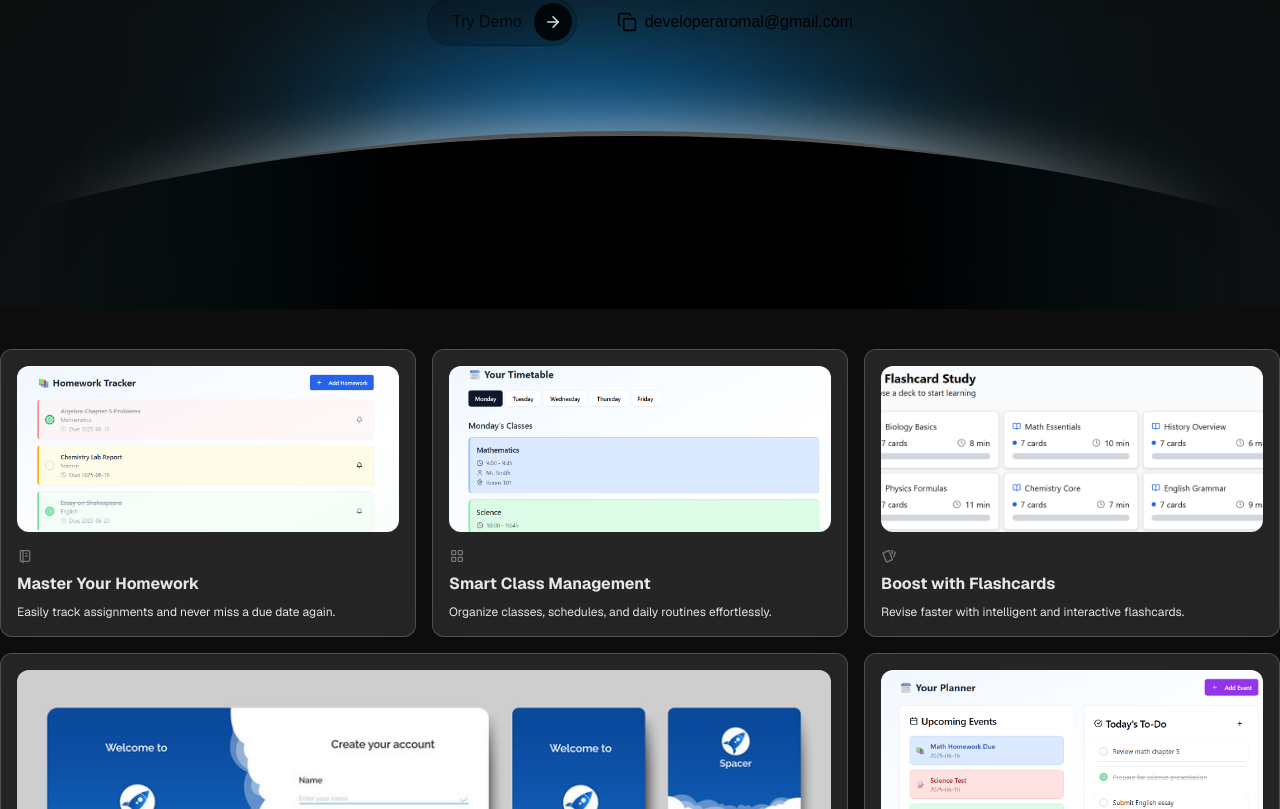
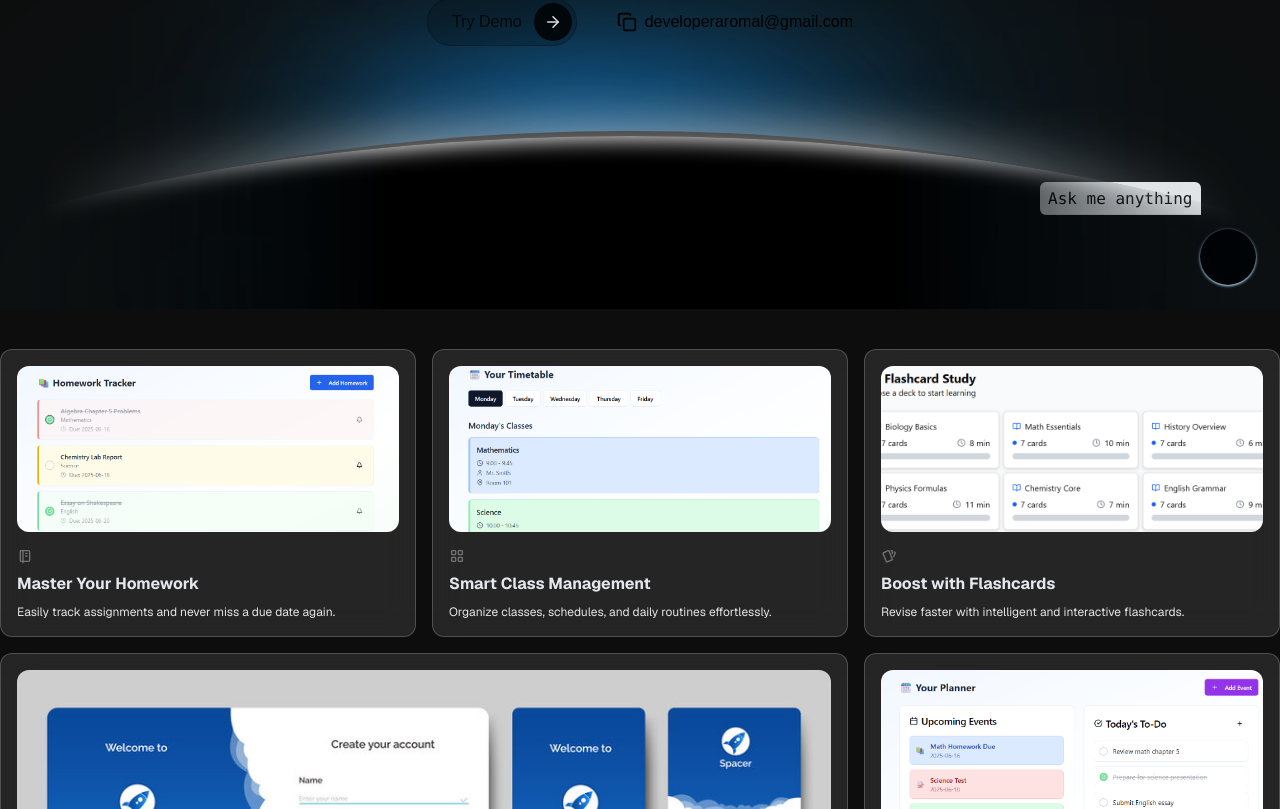
Before and after one commit to masterdevsabith/studbud, a Next.js app: page / in a window 1280 px wide. Shown: the part 491-1300 px from the top of the page. Built offline with nearby package versions, Linux system fonts and the light colour scheme.

Commit message:
updated hero

```diff
--- a/app/components/Hero.tsx
+++ b/app/components/Hero.tsx
@@ -209,7 +209,7 @@ export default function Hero() {
             className="absolute right-[-510px] bottom-[-759px] left-[-532px] aspect-[2.346820809248555/1] h-[956px] rounded-[100%] shadow-[inset_0_2px_20px_#fff,0_-10px_50px_1px_#ffffff7d] dark:bg-black"
             style={{
               boxShadow:
-                "inset 0 2px 22.8022px #000000, 0 -10px 52.8022px 1px rgba(255, 255, 255, 0.53)",
+                "inset 0 2px 22.8022px #ffffff, 0 -10px 52.8022px 1px rgba(255, 255, 255, 0.53)",
               backgroundColor: "#000000",
             }}
           ></div>
--- /dev/null
+++ b/app/components/ui/Chat.tsx
@@ -0,0 +1,16 @@
+import { MessageCircle } from "lucide-react";
+
+export default function Chat() {
+  return (
+    <div className="fixed bottom-6 right-6 shadow shadow-sky-200 bg-black px-4 py-4 rounded-full">
+      <div>
+        <div className="fixed bottom-24 animate-bounce right-0 w-60">
+          <span className=" bg-neutral-200 px-2 py-2 rounded-l-md rounded-tr-md">
+            <code className="text-neutral-950">Ask me anything</code>
+          </span>
+        </div>
+        <MessageCircle />
+      </div>
+    </div>
+  );
+}
--- a/app/page.tsx
+++ b/app/page.tsx
@@ -9,10 +9,12 @@ import WhySchoolsChooseUs from "./components/whyschoolchooseus/Whyschoolchooseus
 import FaqSection from "./components/faq/Faqsection";
 import Banner from "./components/banner/Banner";
 import Footer from "./components/footer/Footer";
+import Chat from "./components/ui/Chat";
 
 export default function HomePage() {
   return (
     <main className="bg-[#0D0D0D]">
+      <Chat />
       <Navbar />
       <Hero />
       <BentoGridDemo />
```
